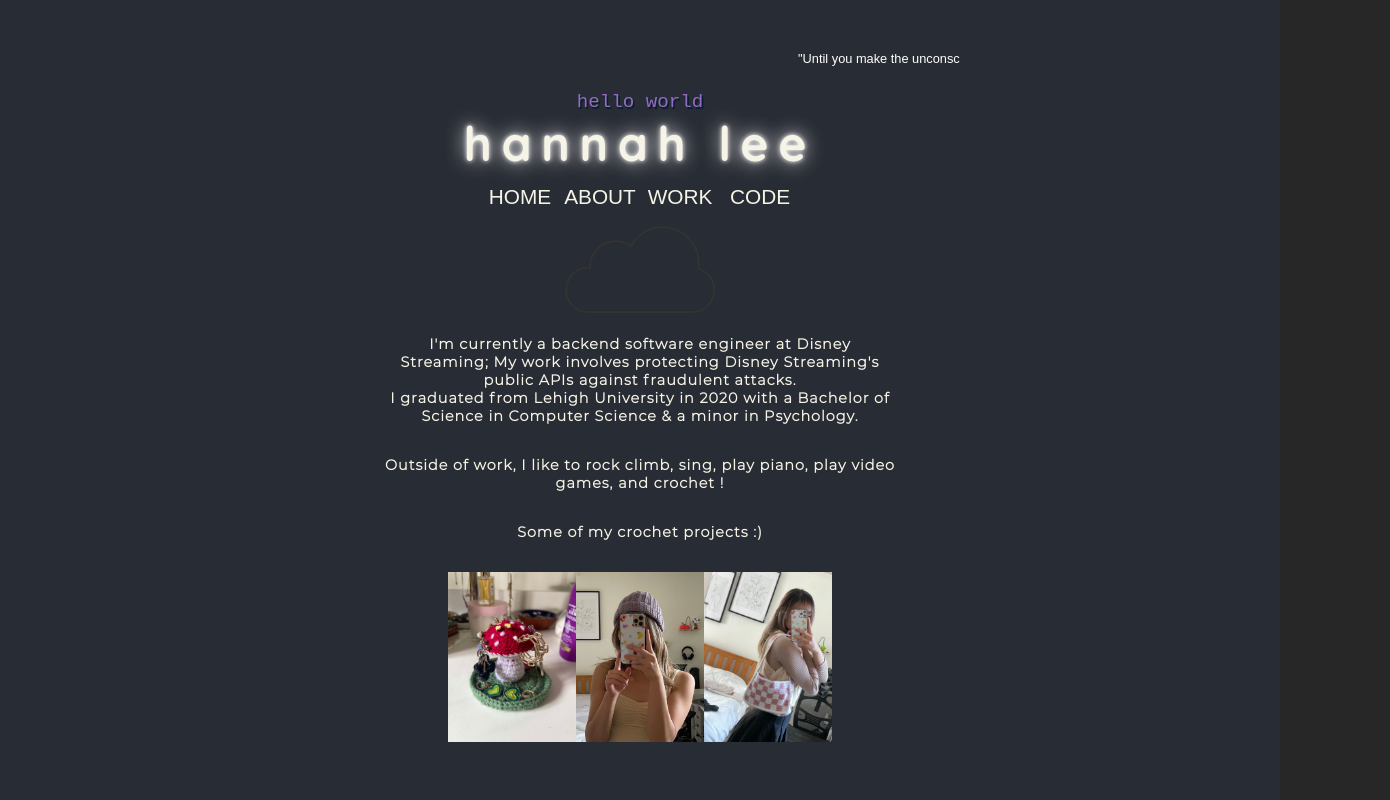
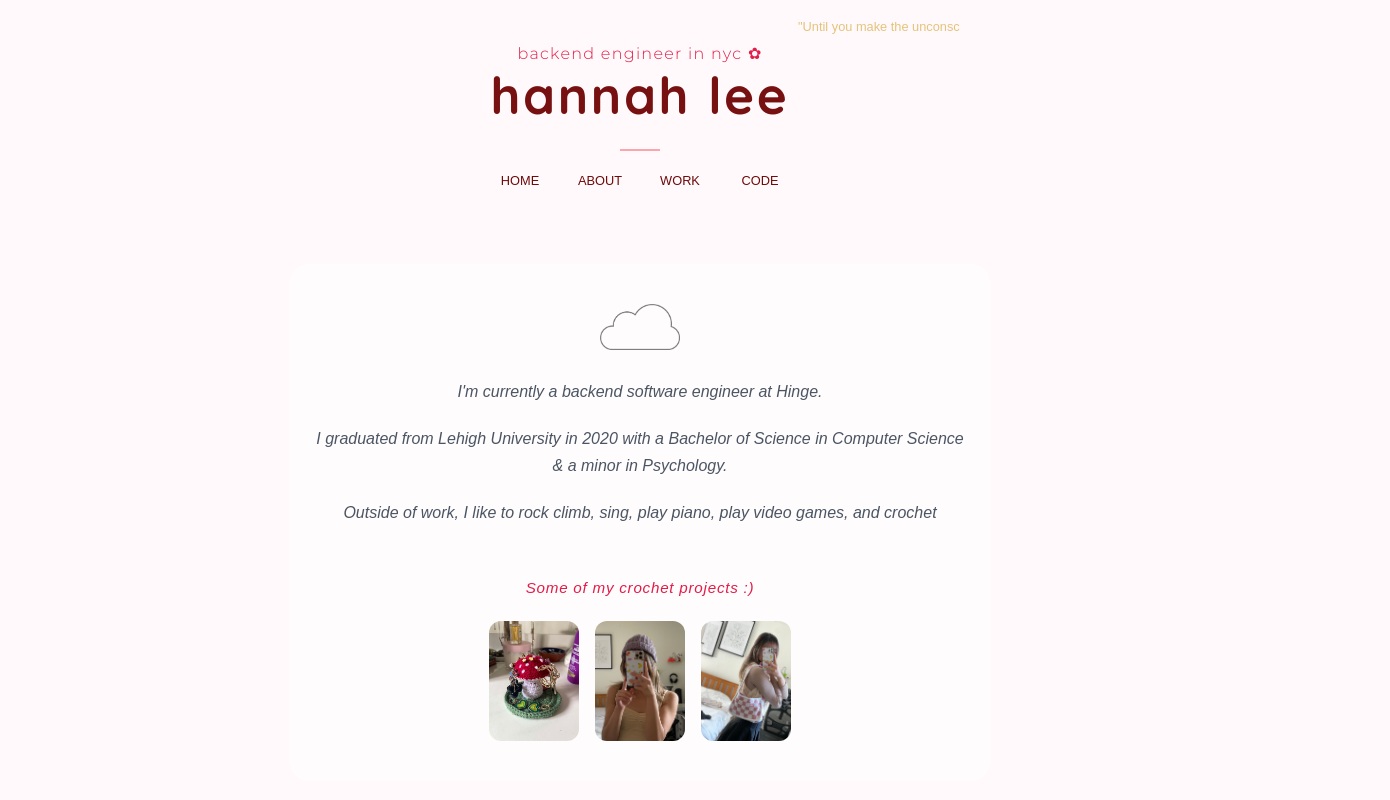
Before and after one commit to hxnnahlee/hxnnahlee-website, a React (Create React App) app: page /about in a window 1280 px wide. Shown: the whole page, 1390 px wide, since content can reach past the window. Built offline with nearby package versions, Linux system fonts and the light colour scheme; a web font is replaced by a local one.

Commit message:
update website, readme

```diff
--- a/src/App.css
+++ b/src/App.css
@@ -18,14 +18,13 @@
 }
 
 .App-header {
-  background-color: #282c34;
 	min-height: 100vh;
 	display: flex;
 	flex-direction: column;
 	align-items: center;
 	justify-content: center;
-  font-size: calc(10px + 2vmin);
-  color: white;
+	background: transparent;
+	color: #1a1a1a;
   }
 
 * {
@@ -36,32 +35,29 @@
 }
 
 h1 {
-	color: #f6f4e6;
-	font-size: 3rem;
-	text-align: center;
+	color: #771111;
+	font-size: 3.2rem;
 	font-family: 'Quicksand', sans-serif;
-	letter-spacing: .2em;
-	text-shadow: 0 0 5px #fff, 0 0 20px #fff;
-	margin-bottom: 7px;
+	letter-spacing: 0.05em;
+	margin-bottom: 10px;
   }
 
   h2 {
-	color: #f6f4e6;
+	color: #381313;
 	text-align: center;
-	letter-spacing: .01em;
-	margin-left: 30%;
-	margin-right: 30%;
-	font-size: .9rem;
+	font-size: 1rem;
 	font-family: 'Montserrat-Light', sans-serif;
-	letter-spacing: .07em;
+	letter-spacing: 0.05em;
+	max-width: 600px;
+	margin: 0 auto 20px;
   }
 
-
 .helloworld {
-	color: rgb(146, 107, 197);
-	margin-top: 2%;
-	font-family: 'Courier New', Courier, monospace;
-	text-shadow: 0.1rem 0.1rem #091d2b
+	color: #e11d48;
+	margin-top: 10px;
+	font-size: 1rem;
+	font-family: 'Montserrat-Light', sans-serif;
+	letter-spacing: 0.08em;
   }
 
 .container {
@@ -69,31 +65,12 @@ h2 {
 }
 
 body {
-  background: #272727;
+	background: #fff9fb; /* soft pink */
 	font-family: "Montserrat", sans-serif;
+	color: #1a1a1a;
   }
 
-.navMenu {
-	text-align: center;
-	margin-bottom: 15px;
-	position: relative;
-}
 
-.navMenu a {
-  color: #f6f4e6;
-  text-decoration: none;
-  font-size: 0.8em;
-  text-transform: uppercase;
-  font-weight: 500;
-  display: inline-block;
-  width: 80px;
-  -webkit-transition: all 0.2s ease-in-out;
-  transition: all 0.2s ease-in-out;
-}
-
-.navMenu a:hover {
-  color: #fddb3a;
-}
 @keyframes App-logo-spin {
   from {
     transform: rotate(0deg);
@@ -124,4 +101,12 @@ body {
 	animation: animate 30s linear infinite;
 	font-size: .8rem;
 	text-align: center;
+	color: #e4c37b;
 }
+
+.divider {
+	width: 40px;
+	height: 2px;
+	background: #fda4af;
+	margin: 12px auto 20px;
+}
--- a/src/App.js
+++ b/src/App.js
@@ -15,8 +15,10 @@ function App() {
             and you will call it fate"
           </div>
         </div>
-        <p className="helloworld"> hello world </p>
-        <h1>hannah lee</h1>
+        <p className="helloworld">
+  backend engineer in nyc ✿
+</p>        <h1>hannah lee</h1>
+<div className="divider" />
         <BrowserRouter>
           <NavBar />
           <Routes>
--- a/src/components/NavBar/NavBar.css
+++ b/src/components/NavBar/NavBar.css
@@ -5,7 +5,7 @@
 }
 
 .navbar-container a {
-  color: #f6f4e6;
+  color: #6e0a0a;
   text-decoration: none;
   font-size: 0.8em;
   text-transform: uppercase;
@@ -17,5 +17,5 @@
 }
 
 .navbar-container a:hover {
-  color: #f9e891;
+  color: #e756d4;
 }
--- a/src/pages/About/About.css
+++ b/src/pages/About/About.css
@@ -1,7 +1,62 @@
-.cloud {
-	position: relative;
+.about {
+	max-width: 700px;
+	margin: 60px auto;
+	padding: 0 20px;
 	text-align: center;
-	color: white;
-	margin-bottom: 15px;
-    width: 1500px;
   }
+  .about {
+	background: rgba(255, 255, 255, 0.6);
+	border-radius: 20px;
+	padding: 40px 20px;
+  }
+
+  /* CLOUD */
+  .cloud img {
+	width: 80px;
+	opacity: 0.7;
+	margin-bottom: 20px;
+  }
+
+  /* TEXT BLOCK */
+  .about-text {
+	display: flex;
+	flex-direction: column;
+	gap: 20px;
+  }
+
+  .about-text p {
+	font-size: 1rem;
+	color: #4b5563;
+	line-height: 1.7;
+  }
+
+  /* CROCHET SECTION */
+  .crochet-section {
+	margin-top: 50px;
+  }
+
+  .crochet-title {
+	font-size: 0.95rem;
+	color: #e11d48;
+	margin-bottom: 20px;
+	letter-spacing: 0.05em;
+  }
+
+  /* IMAGES */
+  .crochet-pics {
+	display: flex;
+	justify-content: center;
+	gap: 16px;
+	flex-wrap: wrap;
+  }
+
+  .crochet-pics img {
+	width: 90px;
+	border-radius: 12px;
+	transition: all 0.2s ease;
+  }
+
+  .crochet-pics img:hover {
+	transform: translateY(-4px);
+	box-shadow: 0 8px 20px rgba(225, 29, 72, 0.15);
+  }
--- a/src/pages/About/About.js
+++ b/src/pages/About/About.js
@@ -2,34 +2,37 @@ import "./About.css";
 
 const About = () => {
   return (
-    <>
+    <div className="about">
       <div className="cloud">
-        <img src="./cloud.png" alt="cloud" style={{ width: "10%" }} />
+        <img src="./cloud.png" alt="cloud" />
       </div>
-      <h2>
-        I'm currently a backend software engineer at Disney Streaming; My work
-        involves protecting Disney Streaming's public APIs against fraudulent
-        attacks.
-      </h2>
-      <h2>
-        I graduated from Lehigh University in 2020 with a Bachelor of Science in
-        Computer Science & a minor in Psychology.{" "}
-      </h2>
-      <br></br>
-      <h2>
-        Outside of work, I like to rock climb, sing, play piano, play video
-        games, and crochet !
-      </h2>
-      <br></br>
 
-      <div className="crochet-pics">
-        <h2>Some of my crochet projects :)</h2>
-        <br></br>
-        <img src="./mushroom.jpg" alt="crochet" style={{ width: "10%" }} />
-        <img src="./IMG_6750.jpg" alt="crochet" style={{ width: "10%" }} />
-        <img src="./IMG_9352.jpg" alt="crochet" style={{ width: "10%" }} />
+      <div className="about-text">
+        <p>
+          I'm currently a backend software engineer at Hinge.
+        </p>
+
+        <p>
+          I graduated from Lehigh University in 2020 with a Bachelor of Science in
+          Computer Science & a minor in Psychology.
+        </p>
+
+        <p>
+          Outside of work, I like to rock climb, sing, play piano, play video
+          games, and crochet
+        </p>
       </div>
-    </>
+
+      <div className="crochet-section">
+        <p className="crochet-title">Some of my crochet projects :)</p>
+
+        <div className="crochet-pics">
+          <img src="./mushroom.jpg" alt="crochet" />
+          <img src="./IMG_6750.jpg" alt="crochet" />
+          <img src="./IMG_9352.jpg" alt="crochet" />
+        </div>
+      </div>
+    </div>
   );
 };
 
--- a/src/pages/Home/Home.css
+++ b/src/pages/Home/Home.css
@@ -1,11 +1,40 @@
-#me {
-	border-radius: 25px;
-	border: 1px solid #ddd;
-	border-radius: 4px;
-	padding: 5px;
-	width: 150px;
-	display: block;
-	margin-left: auto;
-	margin-right: auto;
-	margin-bottom: 15px;
-}
+.home {
+	max-width: 600px;
+	margin: 40px auto;
+	text-align: center;
+	padding: 0 20px;
+  }
+
+  /* PROFILE PIC */
+  #me {
+	width: 140px;
+	border-radius: 20px;
+	margin-bottom: 20px;
+	transition: transform 0.2s ease;
+  }
+
+  #me:hover {
+	transform: scale(1.03);
+  }
+
+  /* TEXT STYLES */
+  .intro {
+	font-size: 1.1rem;
+	color: #e11d48;
+	margin-bottom: 20px;
+	letter-spacing: 0.05em;
+  }
+
+  .about {
+	font-size: 0.95rem;
+	color: #9ca3af;
+	line-height: 1.6;
+	margin-bottom: 0;   /* 🔥 remove separation */
+	font-style: italic; /* ✨ makes it feel like a lead-in */
+  }
+
+  .fun {
+	font-size: 0.95rem;
+	color: #6b6b6b;   /* slightly darker so it stands out */
+	font-style: normal;
+  }
--- a/src/pages/Home/Home.js
+++ b/src/pages/Home/Home.js
@@ -1,15 +1,22 @@
+
+
 import "./Home.css";
 
 const Home = () => {
   return (
-    <>
-      <img src={"./me.jpg"} className="me-pic" id="me" alt="pic not found" />
-      <h2>Helloo, I'm a backend software engineer based out of NYC </h2>
-      <h2>
-        My simple pleasures in life are pho, the dogs that look like carpets, karaoke,
-        and word hunt
-      </h2>
-    </>
+    <div className="home">
+      <img src={"./me.jpg"} className="me-pic" id="me" alt="me" />
+
+      <p className="intro">
+        backend engineer in nyc ✿
+      </p>
+      <p className="about">
+      my simple pleasures . . .
+      <span className="fun">
+        {" "}🍜 pho • 🎤 karaoke • 🐶 dogs that look like carpets • 🎮 word hunt
+      </span>
+    </p>
+    </div>
   );
 };
 
--- a/src/pages/Work/Work.css
+++ b/src/pages/Work/Work.css
@@ -1,35 +1,84 @@
-.jobspacing {
-	margin-bottom: 10px;
+.work {
+  max-width: 700px;
+  margin: 60px auto;
+  padding: 0 20px;
+  text-align: center;
 }
 
-.jobtitlesize {
-	font-size: 1.3rem;
+/* MICKEY */
+.mickey img {
+  width: 140px;
+  margin-bottom: 20px;
+  opacity: 0.9;
 }
 
-p {
-	text-align: center;
-	font-family: 'Montserrat-Light', sans-serif;
-	font-size:1.2rem;
+/* JOB CARD */
+.job {
+  margin-bottom: 50px;
+  padding: 30px 20px;
+  border-radius: 16px;
+  background: rgba(255, 255, 255, 0.6);
 }
 
+/* TITLES */
+.company {
+  font-size: 1.2rem;
+  font-weight: 600;
+  color: #1a1a1a;
+  margin-bottom: 4px;
+}
+
+.role {
+  font-size: 0.95rem;
+  color: #e11d48;
+  margin-bottom: 16px;
+}
+
+/* DESCRIPTION */
+.description {
+  font-size: 0.95rem;
+  color: #4b5563;
+  margin-bottom: 16px;
+  line-height: 1.6;
+}
+
+/* SECTION TITLES */
+.section-title {
+  font-size: 0.8rem;
+  letter-spacing: 0.08em;
+  color: #9ca3af;
+  margin: 20px 0 10px;
+  text-transform: uppercase;
+}
+
+/* BULLETS */
 ul {
-	font-size: .8rem;
-	text-align: center;
-	font-family: 'Montserrat-Light', sans-serif;
-    padding-left: 0;
-    padding-left: 0;
-    margin-left: auto;
-    margin-right: auto;
-    width: 50%;
+  list-style: none;
+  padding: 0;
+  margin: 0 auto 10px;
+  max-width: 500px;
 }
 
 ul li {
-  margin-left: 80px;
-  margin-bottom: 3px;
-  word-wrap: break-word;
   text-align: left;
+  font-size: 0.9rem;
+  color: #4b5563;
+  margin-bottom: 8px;
+  line-height: 1.5;
+  position: relative;
+  padding-left: 16px;
 }
 
+ul li::before {
+  content: "•";
+  position: absolute;
+  left: 0;
+  color: #fda4af;
+}
+
+/* TECH */
 .techused {
-	font-size: .8rem;
+  font-size: 0.85rem;
+  color: #6b7280;
+  line-height: 1.5;
 }
--- a/src/pages/Work/Work.js
+++ b/src/pages/Work/Work.js
@@ -2,31 +2,32 @@ import "./Work.css";
 
 const Work = () => {
   return (
-    <>
+    <div className="work">
       <div className="mickey">
-        <img src="./mickey.png" alt="mickey" style={{ width: "20%" }} />
+        <img src="./mickey.png" alt="mickey" />
       </div>
-      <h2 className="jobtitlesize">
-        Disney Streaming
-      </h2>
-      <h2 className="jobspacing jobtitlesize">
-        Software Engineer II
-      </h2>
-      <h2>
+
+      {/* DISNEY */}
+      <div className="job">
+        <p className="company">Disney Streaming</p>
+        <p className="role">Software Engineer II</p>
+
+        <p className="description">
           Develop and maintain critical services for safeguarding public APIS of
           streaming apps (Disney+, Hulu, Espn).
-      </h2>
-      <br>
-      </br>
-      <h2>Notable Projects:</h2>
+        </p>
+
+        <p className="section-title">Notable Projects:</p>
+
         <ul>
           <li>
             Spearheaded partnership with the Data Engineering team, designing
             infrastructure for data persistence to S3
           </li>
           <li>
-            Led the development and implementation of APIs for 5+ external teams to seamlessly interact with fraud pipeline;
-            worked directly with external teams to gather requirements for API responses
+            Led the development and implementation of APIs for 5+ external teams
+            to seamlessly interact with fraud pipeline; worked directly with
+            external teams to gather requirements for API responses
           </li>
           <li>
             Pioneered implementation for canary deployment pipeline in Spinnaker
@@ -37,22 +38,26 @@ const Work = () => {
             terabytes of data for machine learning model
           </li>
           <li>
-            Created a pipeline integrating Redis, AWS WAF, and DynamoDB to detect and intercept repeated offenders
+            Created a pipeline integrating Redis, AWS WAF, and DynamoDB to detect
+            and intercept repeated offenders
           </li>
         </ul>
-      <br></br>
-      <h2>Technologies Used:</h2>
-      <p class="jobspacing techused">AWS Kinesis, DynamoDB, Lambda, WAF, Cloudformation, Cloudwatch, Redis, Jenkins, Apache Flink,
-      Docker, Databricks, Spark</p>
 
-      <br></br>
-      <h2 className="jobtitlesize">
-        Orbweaver
-      </h2>
-      <h2 className="jobspacing jobtitlesize">
-        Software Developer Intern
-      </h2>
-      <h2>Notable Projects:</h2>
+        <p className="section-title">Technologies Used:</p>
+
+        <p className="techused">
+          AWS Kinesis, DynamoDB, Lambda, WAF, Cloudformation, Cloudwatch, Redis,
+          Jenkins, Apache Flink, Docker, Databricks, Spark
+        </p>
+      </div>
+
+      {/* ORBWEAVER */}
+      <div className="job">
+        <p className="company">Orbweaver</p>
+        <p className="role">Software Developer Intern</p>
+
+        <p className="section-title">Notable Projects:</p>
+
         <ul>
           <li>
             Leveraged Ruby on Rails to lead the migration of a substantial
@@ -60,8 +65,8 @@ const Work = () => {
             AWS
           </li>
         </ul>
-      <br></br>
-    </>
+      </div>
+    </div>
   );
 };
 
```
Also changed, not shown: 1 other file (tests, documents, lock files or other folders). Lines whose indentation alone changed are shown as unchanged.
